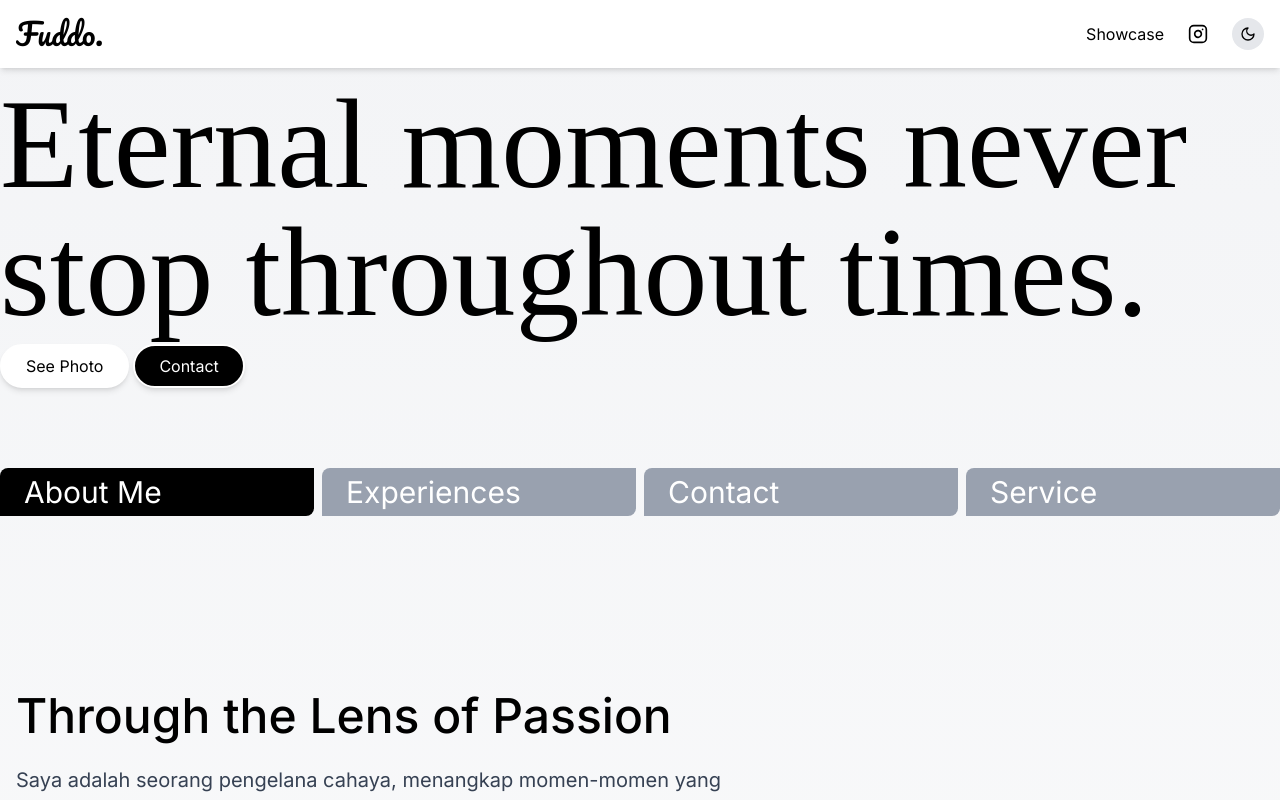
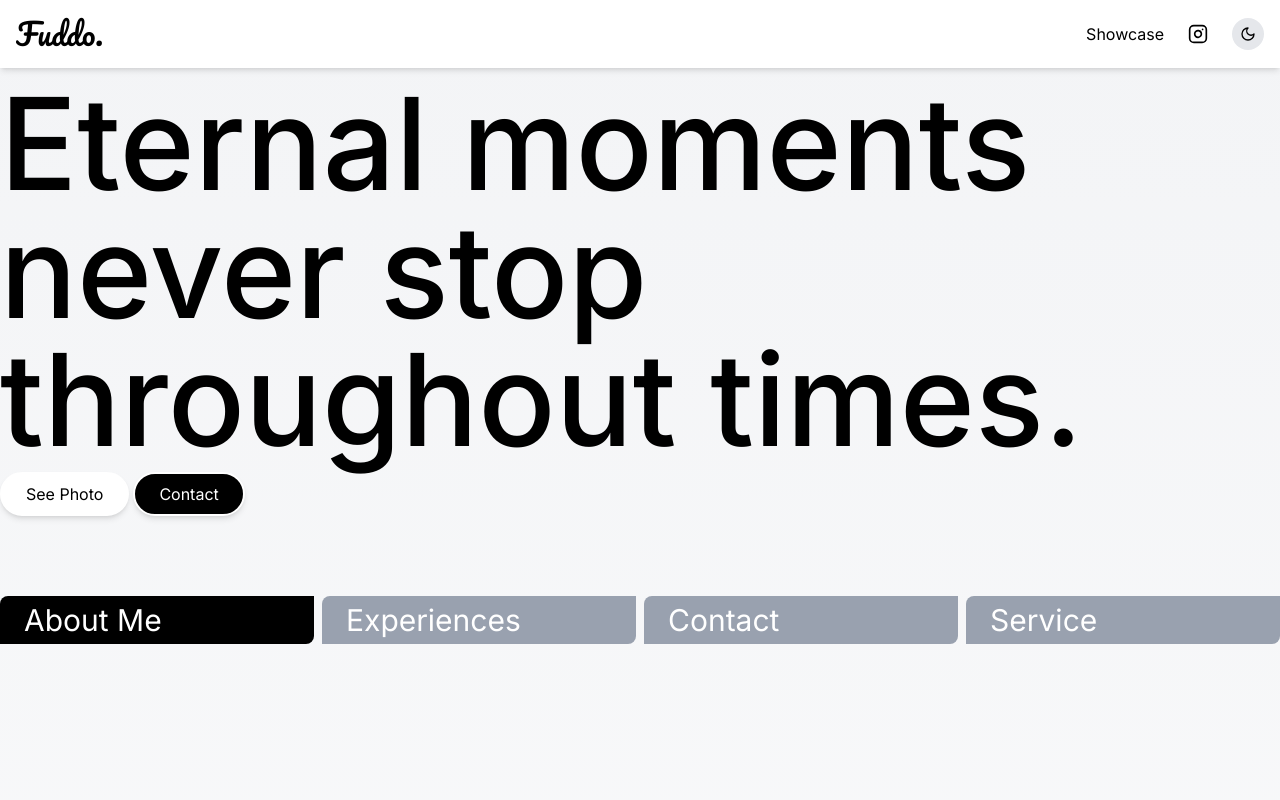
Before and after one commit to Fizora/Fuddo, a React (Vite) app: page / in a window 1280 px wide. Shown: the top 800 px of the page. Built offline with nearby package versions, Linux system fonts and the light colour scheme; a web font is replaced by a local one.

Commit message:
change tagline font

```diff
--- a/src/pages/Home.jsx
+++ b/src/pages/Home.jsx
@@ -5,7 +5,7 @@ function Home() {
   return (
     <SmoothScrollProviders>
       <section className="px-3 md:px-0 md:container md:mx-auto py-20 ">
-        <h1 className="text-4xl md:text-7xl lg:text-9xl font-medium dark:text-white tagline">
+        <h1 className="text-4xl md:text-7xl lg:text-9xl font-medium dark:text-white ">
           Eternal moments never stop throughout times.
         </h1>
         <div className="flex items-center gap-1 mt-2">
```
